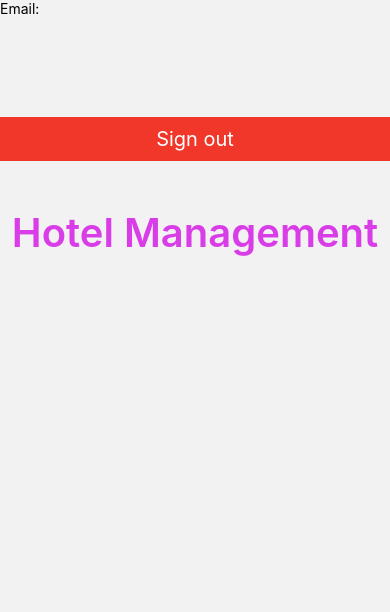
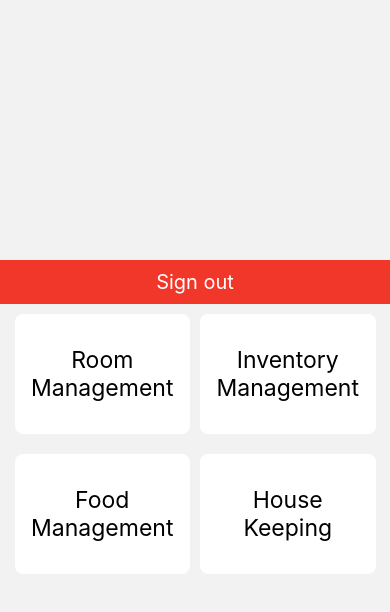
Before and after one commit to Capsy001/ctse, a React Native app: screen /Home in a window 390 px wide. Shown: the top 612 px of the page. Built offline with nearby package versions, Linux system fonts and the light colour scheme; no server answers; the database is empty.

Commit message:
Home screen

```diff
--- a/App.js
+++ b/App.js
@@ -3,21 +3,27 @@ import React from 'react';
 import { StyleSheet, Text, View } from 'react-native';
 import { NavigationContainer } from '@react-navigation/native';
 import { createNativeStackNavigator } from '@react-navigation/native-stack';
-import LoginScreen from './screens/LoginScreen';
-import HomeScreen from './screens/HomeScreen';
+import {FoodScreen, HomeScreen,HouseScreen,InventoryScreen,LoginScreen, RoomScreen  } from './src/screens';
+import { SafeAreaView } from 'react-native';
 
 
 const Stack = createNativeStackNavigator();
 
 export default function App() {
   return (
+    <SafeAreaView style={{flex:1}}>
     <NavigationContainer>
        <Stack.Navigator screenOptions={{headerShown: false}}>
         <Stack.Screen name="Login" component={LoginScreen} />
         <Stack.Screen name="Home" component={HomeScreen} />
+        <Stack.Screen name="Room" component={RoomScreen} />
+        <Stack.Screen name="Food" component={FoodScreen} />
+        <Stack.Screen name="Inventory" component={InventoryScreen} />
+        <Stack.Screen name="House" component={HouseScreen} />
 
       </Stack.Navigator>
     </NavigationContainer>
+    </SafeAreaView>
   );
 }
 
--- /dev/null
+++ b/src/components/MenuButton.js
@@ -0,0 +1,31 @@
+import React, { useState, useEffect } from 'react'
+import {TouchableOpacity , Text ,StyleSheet} from 'react-native';
+
+const MenuButton = ({onPress, title}) => {
+    return (
+        <TouchableOpacity onPress={onPress} style={styles.container}>
+            <Text style={styles.text}>{title}</Text>
+        </TouchableOpacity>
+    )
+}
+
+export default MenuButton;
+
+const styles = StyleSheet.create({
+    container:{
+        width: '45%',
+        padding: 15,
+        backgroundColor:'#fff',
+        marginVertical: 10,
+        height: 120,
+        alignItems:'center',
+        justifyContent:'center',
+        marginHorizontal: 5,
+        borderRadius: 8,
+        elevation: 5,
+    },
+    text:{
+        fontSize: 23,
+        textAlign:'center'
+    }
+})
--- /dev/null
+++ b/src/components/index.js
@@ -0,0 +1,3 @@
+import MenuButton from "./MenuButton";
+
+export {MenuButton}
--- a/screens/HomeScreen.js
+++ b/src/screens/HomeScreen.js
@@ -2,7 +2,28 @@ import { useNavigation } from '@react-navigation/native';
 import React, { useState, useEffect } from 'react'
 import { View, Text, FlatList, StyleSheet, Pressable, TextInput, TouchableOpacity, Keyboard } from 'react-native'
 import { FontAwesome } from "@expo/vector-icons";
-import {firebase,auth } from '../firebaseconfig';
+// import {firebase,auth } from '../../firebaseconfig';
+import {firebase,auth} from '../../firebaseconfig'
+import { MenuButton } from '../components';
+
+const tiles = [
+  {
+    title: `Room\nManagement`,
+    screen:'Room'
+  },
+  {
+    title: `Inventory\nManagement`,
+    screen:'Inventory'
+  },
+  {
+    title: `Food\nManagement`,
+    screen:'Food'
+  },
+  {
+    title: `House\nKeeping`,
+    screen:'House'
+  },
+]
 
 const HomeScreen = () => {
   const [todos, setTodos] = useState([]);
@@ -43,8 +64,7 @@ const HomeScreen = () => {
 
 
   return (
-    <View style={{flex:1}}>
-      <Text>Email: {auth.currentUser?.email}</Text>
+    <View style={{flex:1,alignItems:'center',justifyContent:'center'}}>
       <TouchableOpacity
         onPress={handleSignOut}
         style={styles.buttonSignOut}
@@ -52,20 +72,12 @@ const HomeScreen = () => {
         <Text style={styles.buttonText}>Sign out</Text>
       </TouchableOpacity>
 
-      <Text style={{
-        fontSize: 40,
-        fontWeight: "600",
-        textAlign: "center",
-        color: "#D93DE7",
-        marginTop: "35%",
-        marginBottom: "5%"
-      }}>
-        Hotel Management
-      </Text>
+      <View style={styles.menus}>
+        {
+          tiles.map((item ,i) => <MenuButton title={item.title} onPress={()=> navigation.navigate(item.screen)} key={i} />)
+        }
 
-
-
-
+      </View>
 
 </View>
   )
@@ -106,8 +118,8 @@ buttonSignOut: {
     width: '100%',
     padding: 10,
     borderRadius: 0,
-    marginTop: 100,
-    marginBottom:-90,
+    // marginTop: 100,
+    // marginBottom:-90,
     alignItems:"center",
 },
 
@@ -138,6 +150,11 @@ todoIcon:{
     fontSize:20,
     marginLeft:14,
 },
+menus: {
+  flexDirection:'row',
+  flexWrap: 'wrap',
+  justifyContent:'center'
+}
 });
 
 export default HomeScreen
--- a/screens/LoginScreen.js
+++ b/src/screens/LoginScreen.js
@@ -1,11 +1,11 @@
 import { useNavigation } from '@react-navigation/core'
 import React, {FunctionComponent, useEffect, useState } from 'react'
 import { KeyboardAvoidingView, StyleSheet, Text, TextInput, TouchableOpacity, View } from 'react-native'
-import { auth } from '../firebaseconfig'
+import { auth } from '../../firebaseconfig'
 
 const LoginScreen = () => {
-  const [email, setEmail] = useState('')
-  const [password, setPassword] = useState('')
+  const [email, setEmail] = useState('a@b.com')
+  const [password, setPassword] = useState('123456')
 
   const navigation = useNavigation()
 
--- /dev/null
+++ b/src/screens/food/FoodScreen.js
@@ -0,0 +1,8 @@
+import React from "react";
+import { View } from "react-native";
+
+const FoodScreen = () => {
+    return <View></View>
+}
+
+export default FoodScreen;
--- /dev/null
+++ b/src/screens/house/HouseScreen.js
@@ -0,0 +1,8 @@
+import React from "react";
+import { View } from "react-native";
+
+const HouseScreen = () => {
+    return <View></View>
+}
+
+export default HouseScreen;
--- /dev/null
+++ b/src/screens/index.js
@@ -0,0 +1,9 @@
+import HomeScreen from "./HomeScreen";
+import LoginScreen from "./LoginScreen";
+import FoodScreen from './food/FoodScreen'
+import HouseScreen from './house/HouseScreen'
+import InventoryScreen from './inventory/InventoryScreen'
+import RoomScreen from './rooms/RoomScreen';
+
+
+export {HomeScreen, LoginScreen , FoodScreen ,HouseScreen,InventoryScreen,RoomScreen};
--- /dev/null
+++ b/src/screens/inventory/InventoryScreen.js
@@ -0,0 +1,8 @@
+import React from "react";
+import { View } from "react-native";
+
+const InventoryScreen = () => {
+    return <View></View>
+}
+
+export default InventoryScreen;
--- /dev/null
+++ b/src/screens/rooms/RoomScreen.js
@@ -0,0 +1,8 @@
+import React from "react";
+import { View } from "react-native";
+
+const RoomScreen = () => {
+    return <View></View>
+}
+
+export default RoomScreen;
```
